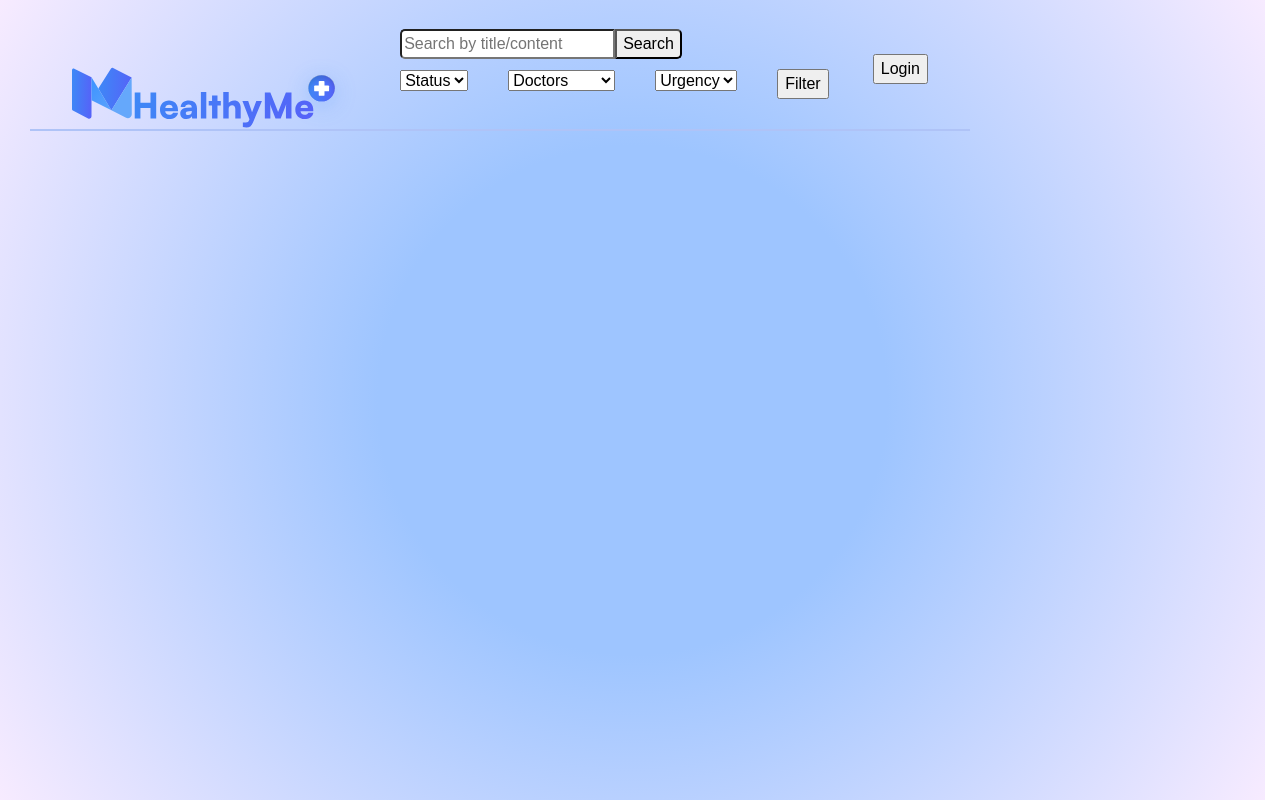
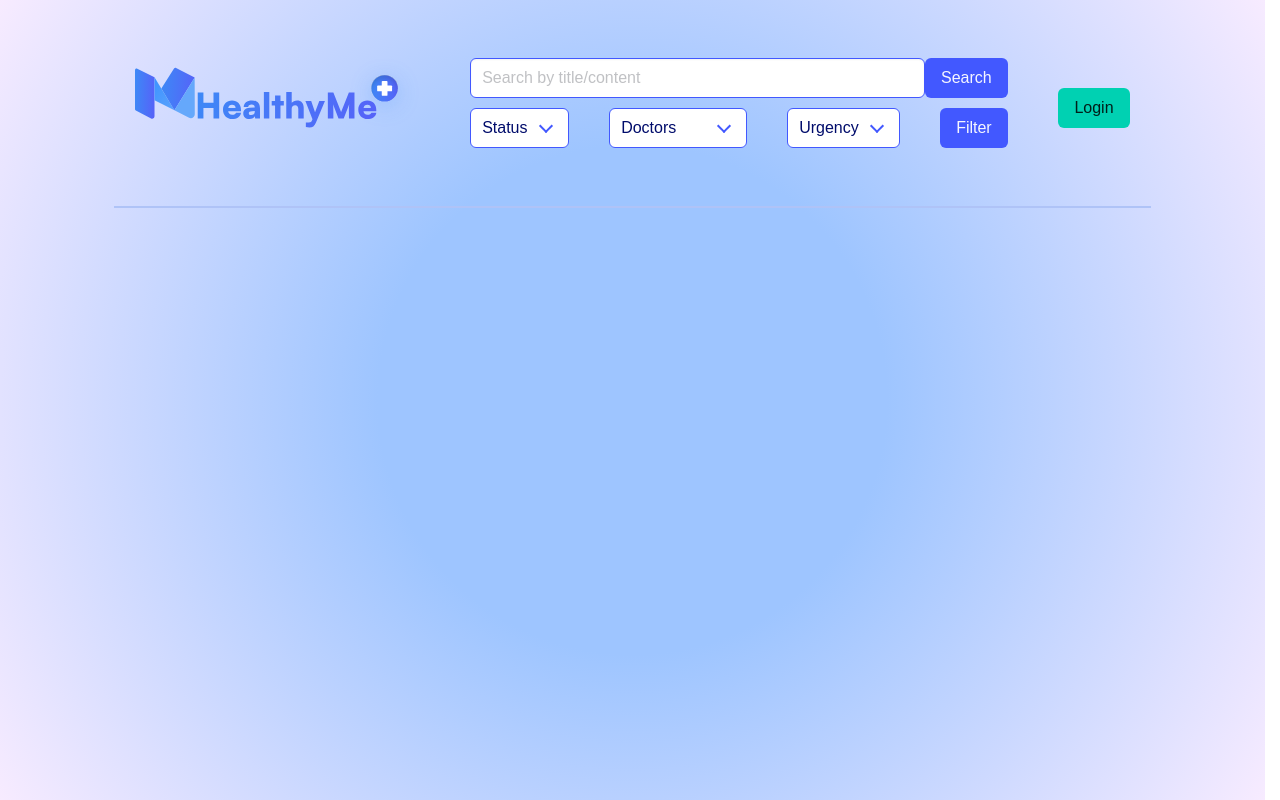
Before and after one commit to Kosta45/step-project-advace, a website with bundled scripts: page index.html in a window 1280 px wide. Built offline with nearby package versions, Linux system fonts and the light colour scheme; no server answers.

Commit message:
link bulma styles in index.html

```diff
--- a/index.html
+++ b/index.html
@@ -6,7 +6,7 @@
     <title>STEP-PROJECT-CARDS</title>
     <link rel="stylesheet" href="./public/styles/normalize.css" />
     <link rel="stylesheet" href="./public/styles/fonts.css" />
-    <link rel="stylesheet" href="./node_modules/bulma/css/bulma.css.map" />
+    <link rel="stylesheet" href="./node_modules/bulma/css/bulma.min.css" />
     <link rel="stylesheet" href="./public/styles/styles.css" />
   </head>
 
```
